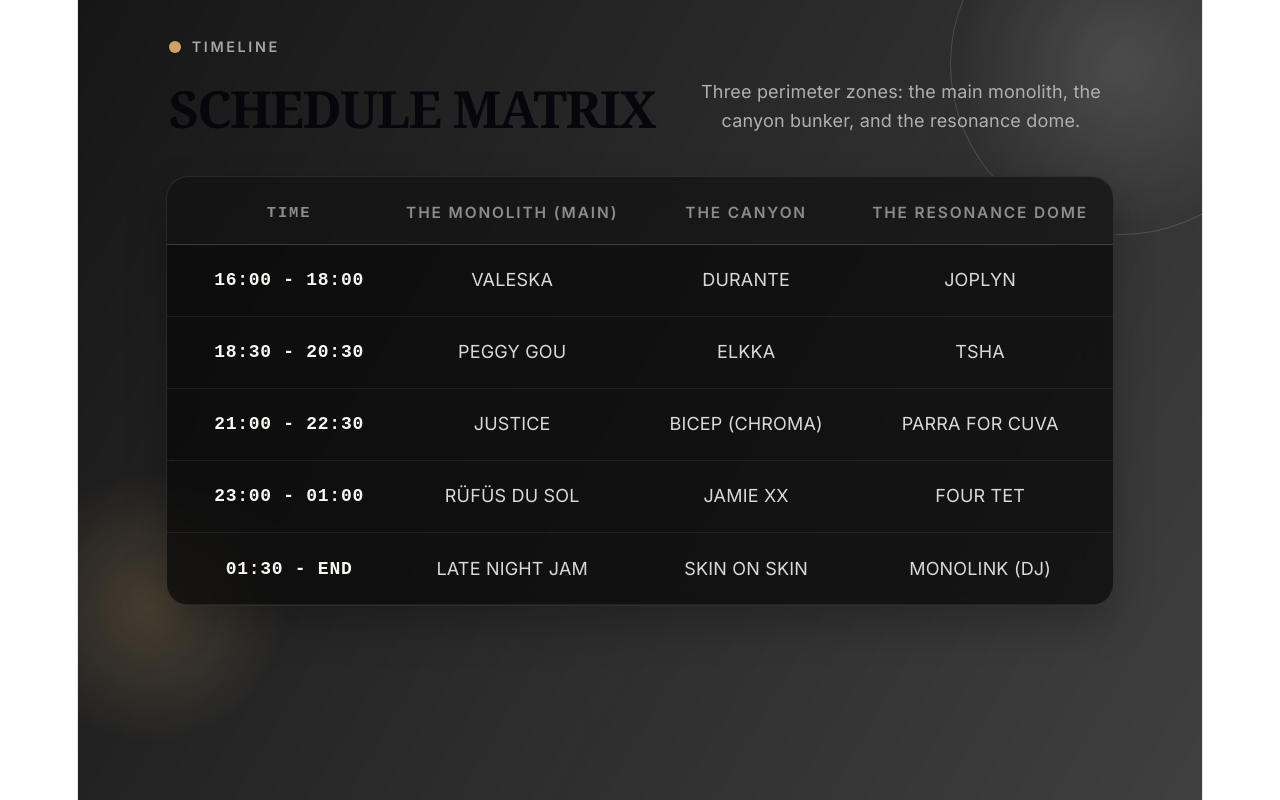
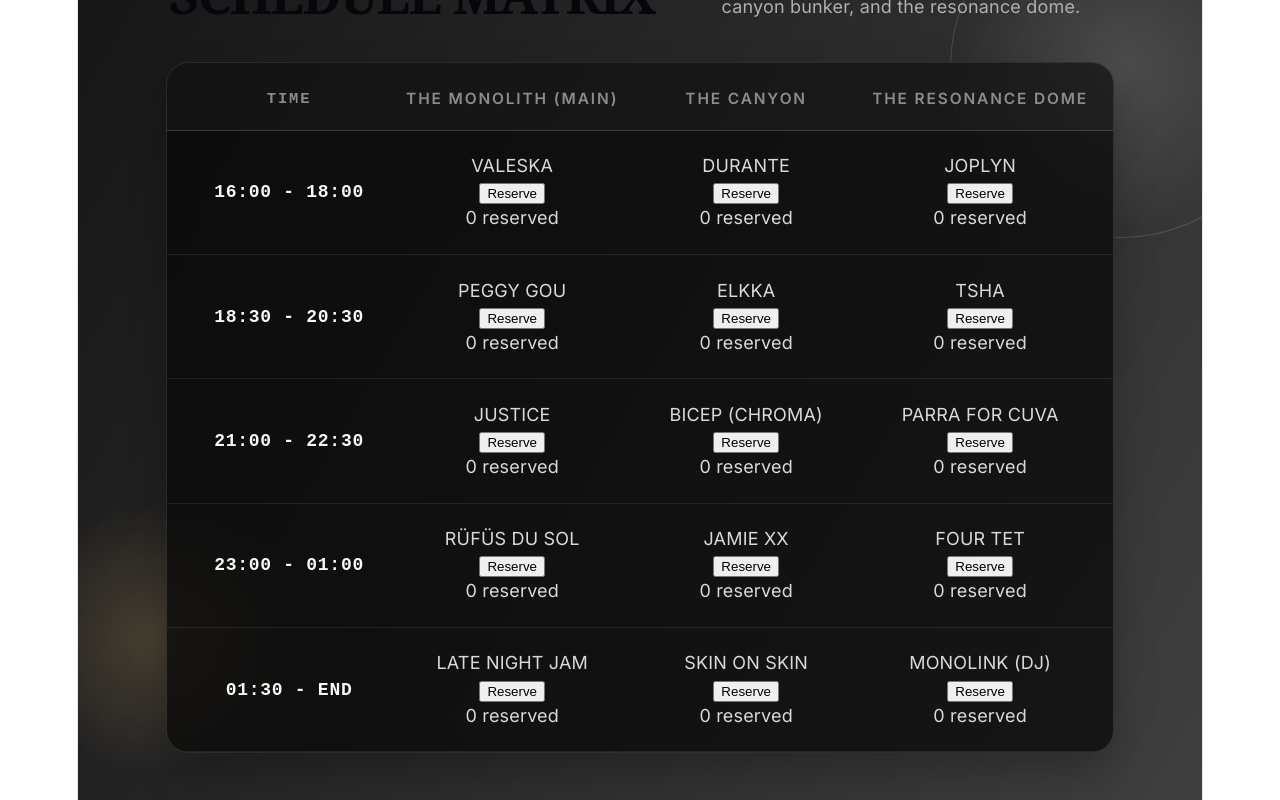
Before and after one commit to JakeRyanPlatt/FestivalLines, a React (Vite) app in the folder frontend/: page / in a window 1280 px wide. Shown: the part 1060-1860 px from the top of the page. Built offline with nearby package versions, Linux system fonts and the light colour scheme.

Commit message:
Render reservation controls in schedule

```diff
--- a/frontend/src/components/sections/FestivalSchedule.tsx
+++ b/frontend/src/components/sections/FestivalSchedule.tsx
@@ -1,4 +1,5 @@
 import './FestivalSchedule.css'
+import { useState } from 'react'
 
 interface ScheduleRow {
   time: string
@@ -16,6 +17,15 @@
 ]
 
 export function FestivalSchedule() {
+  const [reservedCounts, setReservedCounts] = useState<Record<string, number>>({})
+
+  function reserve(performanceId: string) {
+    setReservedCounts((currentCounts) => ({
+      ...currentCounts,
+      [performanceId]: (currentCounts[performanceId] ?? 0) + 1,
+    }))
+  }
+
   return (
     <section className="festival-schedule" aria-labelledby="festival-schedule-title">
       <div className="festival-schedule__header">
@@ -57,15 +67,19 @@
             <div className="festival-schedule__cell festival-schedule__cell--time" role="cell">
               {row.time}
             </div>
-            <div className="festival-schedule__cell" role="cell">
-              {row.monolith}
-            </div>
-            <div className="festival-schedule__cell" role="cell">
-              {row.canyon}
-            </div>
-            <div className="festival-schedule__cell" role="cell">
-              {row.dome}
-            </div>
+            {[['monolith', row.monolith], ['canyon', row.canyon], ['dome', row.dome]].map(([venue, artist]) => {
+              const performanceId = `${row.time}-${venue}`
+
+              return (
+                <div className="festival-schedule__cell" role="cell" key={performanceId}>
+                  <div>{artist}</div>
+                  <button type="button" onClick={() => reserve(performanceId)}>
+                    Reserve
+                  </button>
+                  <div>{reservedCounts[performanceId] ?? 0} reserved</div>
+                </div>
+              )
+            })}
           </div>
         ))}
       </div>
```
